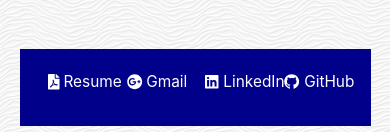
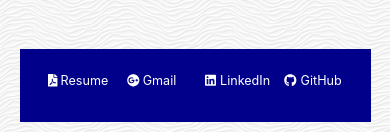
Before and after one commit to RexStrider/React-Portfolio, a React (Create React App) app in the folder client/: page /resume in a window 390 px wide. Shown: the part 709-841 px from the top of the page. Built offline with nearby package versions, Linux system fonts and the light colour scheme.

Commit message:
adjusting footer for mobile responsiveness

```diff
--- a/client/src/Components/Footer.css
+++ b/client/src/Components/Footer.css
@@ -31,7 +31,7 @@ body, #root, #container, #section {
 
 @media only screen and (max-width: 450px) {
     .page-footer .container a h5 {
-        font-size: 1.1rem;
-        width: 90px;
+        font-size: 0.9rem;
+        width: 80px;
     }
 }
```
